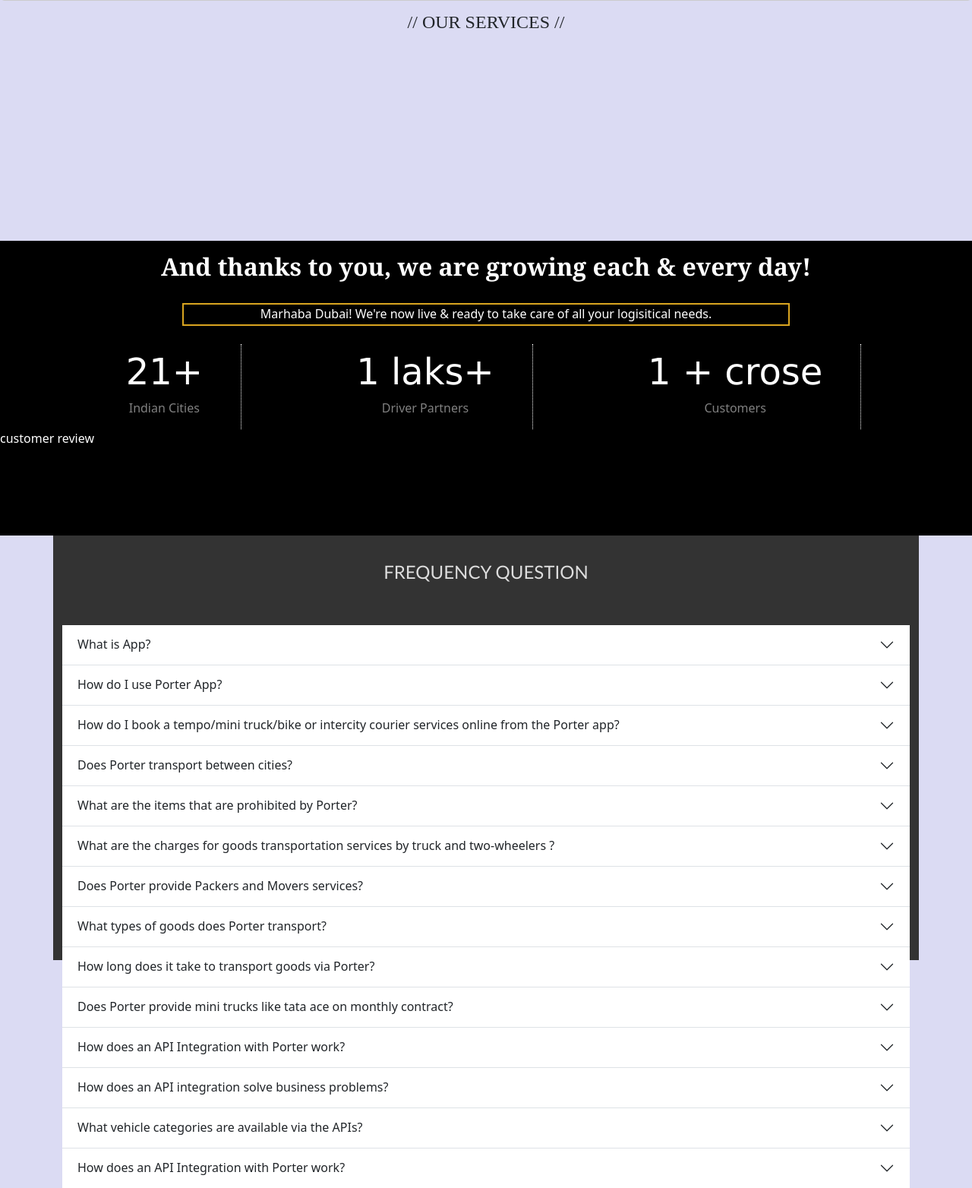
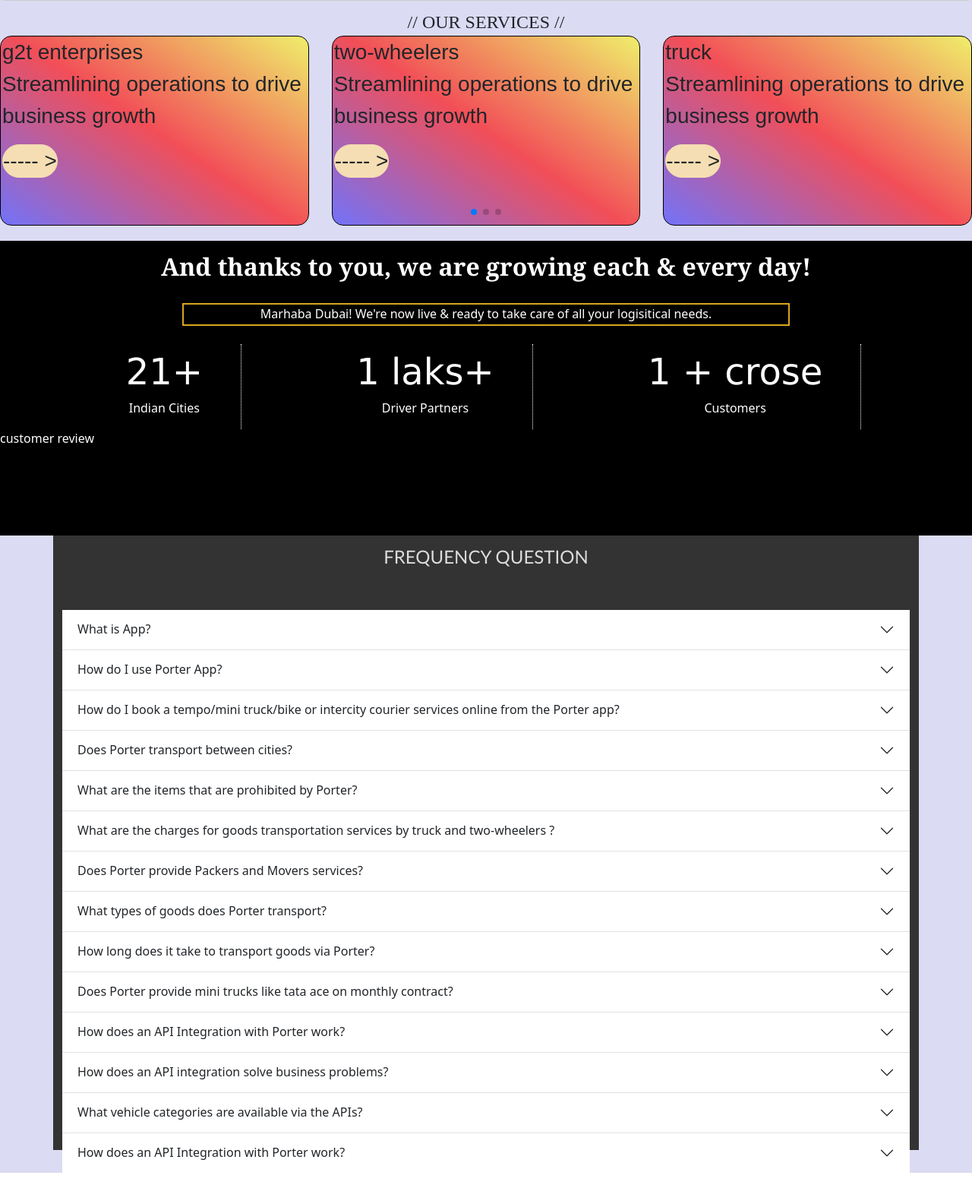
Before and after one commit to Karthickraj9496/G2T, a Django app: page /index/ in a window 1280 px wide. Shown: the part 809-2373 px from the top of the page at 76% size. Run offline with Django 5.2, Linux system fonts and the light colour scheme; parts of the project's set-up code (start-up, migrations or seed data) failed here and were passed over; some libraries are stand-ins or nearby versions.

Commit message:
vechile entry

```diff
--- a/client/static/css/index.css
+++ b/client/static/css/index.css
@@ -188,10 +188,43 @@
   margin-bottom: 2em;
   text-shadow: 0px 2px 0px rgba(0, 0, 0, 1);
 }
+/* selider */
+.swiper {
+    width: 100%;
+    height: 100%;
+}
+
+.swiper-slide {
+  width: 350px;
+  height: 250px;
+  text-align: left;
+  padding-left: 2px;
+  font-size: 28px;
+  background: linear-gradient(34deg,rgba(0, 0, 255, 0.479),rgba(255, 0, 0, 0.644),rgba(255, 255, 0, 0.562));
+  display: block;
+  justify-content: center;
+  align-items: center;
+  font-family: Arial, Helvetica, sans-serif;
+
+  border: 1px solid black;
+  border-radius: 15px;
+}
+.swiper_icon{
+    border: 1px solid wheat;
+    border-radius: 25px;
+    width: fit-content;
+    background-color: wheat;
+}
+.swiper-slide img {
+  display: block;
+  width: 100%;
+  height: 100%;
+  object-fit: cover;
+}
 /* dark mode secttion */
 .darkmode{
     position: relative;
-    top: 270px;
+    top: 20px;
     background: black;
     color: white;
     height: fit-content;
@@ -234,9 +267,7 @@
     color: white;
 
 }
-.dark_count_auto p{
-    color: gray;
-}
+
 /* customer review show section */
 .dark_review_box{
     width: 100px;
@@ -246,7 +277,7 @@
 /* flush question */
 .flush{
     position: relative;
-    top: 300px;
+    top: 30px;
 }
 .flush_para{
     font-family: 'Trebuchet MS', 'Lucida Sans Unicode', 'Lucida Grande', 'Lucida Sans', Arial, sans-serif;
--- a/client/templates/index.html
+++ b/client/templates/index.html
@@ -10,6 +10,8 @@
     {% load django_bootstrap5 %}
     {% bootstrap_css %}
     {% bootstrap_javascript %}
+    <link
+  rel="stylesheet"  href="https://cdn.jsdelivr.net/npm/swiper@11/swiper-bundle.min.css"/>
     <link rel="stylesheet" href="{% static 'css/index.css' %}">
   </head>
 <body>
@@ -81,6 +83,47 @@
           // OUR SERVICES //
         </div>
         <!-- slider -->
+         <div class="swiper mySwiper">
+    <div class="swiper-wrapper">
+      <div class="swiper-slide">
+        <div class="swiper_inbox">
+          <div class="add_box">g2t enterprises</div>
+          <p>Streamlining operations to drive business growth</p>
+        </div>
+        <div class="swiper_icon">  ----- >  </div>
+      </div>
+      <div class="swiper-slide">
+        <div class="swiper_inbox">
+          <div class="add_box">two-wheelers</div>
+          <p>Streamlining operations to drive business growth</p>
+        </div>
+        <div class="swiper_icon">  ----- >  </div>
+      </div>
+      <div class="swiper-slide">
+        <div class="swiper_inbox">
+          <div class="add_box">truck</div>
+          <p>Streamlining operations to drive business growth</p>
+        </div>
+        <div class="swiper_icon">  ----- >  </div>
+      </div>
+      <div class="swiper-slide">
+        <div class="swiper_inbox">
+          <div class="add_box">Packages</div>
+          <p>Streamlining operations to drive business growth</p>
+        </div>
+        <div class="swiper_icon">  ----- >  </div>
+      </div>
+      <div class="swiper-slide">
+        <div class="swiper_inbox">
+          <div class="add_box">home shifting</div>
+          <p>Streamlining operations to drive business growth</p>
+        </div>
+        <div class="swiper_icon">  ----- >  </div>
+      </div>
+
+    </div>
+    <div class="swiper-pagination"></div>
+  </div>
       </div>
 
     <!-- dark mode section -->
@@ -251,6 +294,19 @@
             </div>
     </div>
    </div>
+
+
+<script src="https://cdn.jsdelivr.net/npm/swiper@11/swiper-bundle.min.js"></script>
+<script>
+  var swiper = new Swiper(".mySwiper", {
+      slidesPerView: 3,
+      spaceBetween: 30,
+      pagination: {
+        el: ".swiper-pagination",
+        clickable: true,
+      },
+    });
+</script>
 </body>
 </html>
 {% endblock %}
--- a/client/views.py
+++ b/client/views.py
@@ -6,38 +6,88 @@
 from .models import Booking,City
 from django.template.loader import render_to_string
 
+# booking view
+from django.contrib import messages
+from django.db import transaction  # If using GeoDjango for location
+import uuid
+from .utils import geocode_address, calculate_estimated_price, assign_driver_to_booking  # your helper funcs
 
-# Create your views here.
+
+
 def homepage(request):
-    return HttpResponse ('hello world')
+    return HttpResponse("hello world" )
 
 def indexpage(request):
-    return render(request,'index.html')
+    return render(request, 'index.html')
 
-# booking view
+
 @login_required
 def create_booking(request):
     if request.method == 'POST':
         form = BookingForm(request.POST)
         if form.is_valid():
-            booking = form.save(commit=False)
-            booking.user = request.user  # Now this will be a valid User instance
-            booking.save()
-            return render(request, 'booking_success.html', {'order_id': booking.order_id})
-        else:
-            return render(request, 'booking_form.html', {'form': form})
+            pickup_address = form.cleaned_data['pickup_address']
+            dropoff_address = form.cleaned_data['delivery_address']
+            vehicle_type = form.cleaned_data['vehicle_type']
+
+            try:
+                with transaction.atomic():
+                    pickup_coords = geocode_address(pickup_address)
+                    dropoff_coords = geocode_address(dropoff_address)
+
+                    if not pickup_coords or not dropoff_coords:
+                        messages.error(request, 'Failed to geocode addresses.')
+                        return render(request, 'booking_form.html', {'form': form})
+
+                    estimate = calculate_estimated_price(
+                        pickup_lat=pickup_coords['lat'],
+                        pickup_lng=pickup_coords['lng'],
+                        dropoff_lat=dropoff_coords['lat'],
+                        dropoff_lng=dropoff_coords['lng'],
+                        vehicle_type=vehicle_type
+                    )
+
+                    booking = Booking.objects.create(
+                        user=request.user,
+                        pickup_address=pickup_address,
+                        delivery_address=dropoff_address,
+                        goods_type=form.cleaned_data['goods_type'],
+                        weight=form.cleaned_data['weight'],
+                        dimensions=form.cleaned_data['dimensions'],
+                        phone_no=form.cleaned_data['phone_no'],
+                        # vehicle_type=vehicle_type,
+                        pickup_latitude=pickup_coords['lat'],
+                        pickup_longitude=pickup_coords['lng'],
+                        dropoff_latitude=dropoff_coords['lat'],
+                        dropoff_longitude=dropoff_coords['lng'],
+                        distance_km=estimate['distance_km'],
+                        estimated_time_min=estimate['travel_time_min'],
+                        price=estimate['estimated_price'],
+                        status='pending'
+                    )
+
+                    messages.success(request, 'Booking created successfully!')
+                    return redirect('booking_detail', booking_id=booking.id)
+
+            except Exception as e:
+                print(f"Error: {e}")
+                messages.error(request, 'An error occurred during booking.')
+
     else:
         form = BookingForm()
+
     return render(request, 'booking_form.html', {'form': form})
 
 @login_required
 def booking_list(request):
-    bookings = Booking.objects.filter(user=request.user)
+    bookings = Booking.objects.filter(user=request.user).order_by('-booking_date')
     return render(request, 'booking_list.html', {'bookings': bookings})
 
+
 @login_required
-def booking_success(request, order_id):
-    return render(request, 'booking_success.html', {'order_id': order_id})
+def booking_detail(request, booking_id):
+    booking = get_object_or_404(Booking, id=booking_id, user=request.user)
+    return render(request, 'booking_detail.html', {'booking': booking})
 
 @login_required
 def booking_view(request):
```
Also changed, not shown: client/forms.py (+18 -12 lines), client/models.py (+36 -6 lines), client/templates/booking_form.html (+8 -8 lines), client/utils.py (added, +20 -0 lines), client/migrations/0007_vehicletype_alter_booking_options_and_more.py (added), db.sqlite3.
